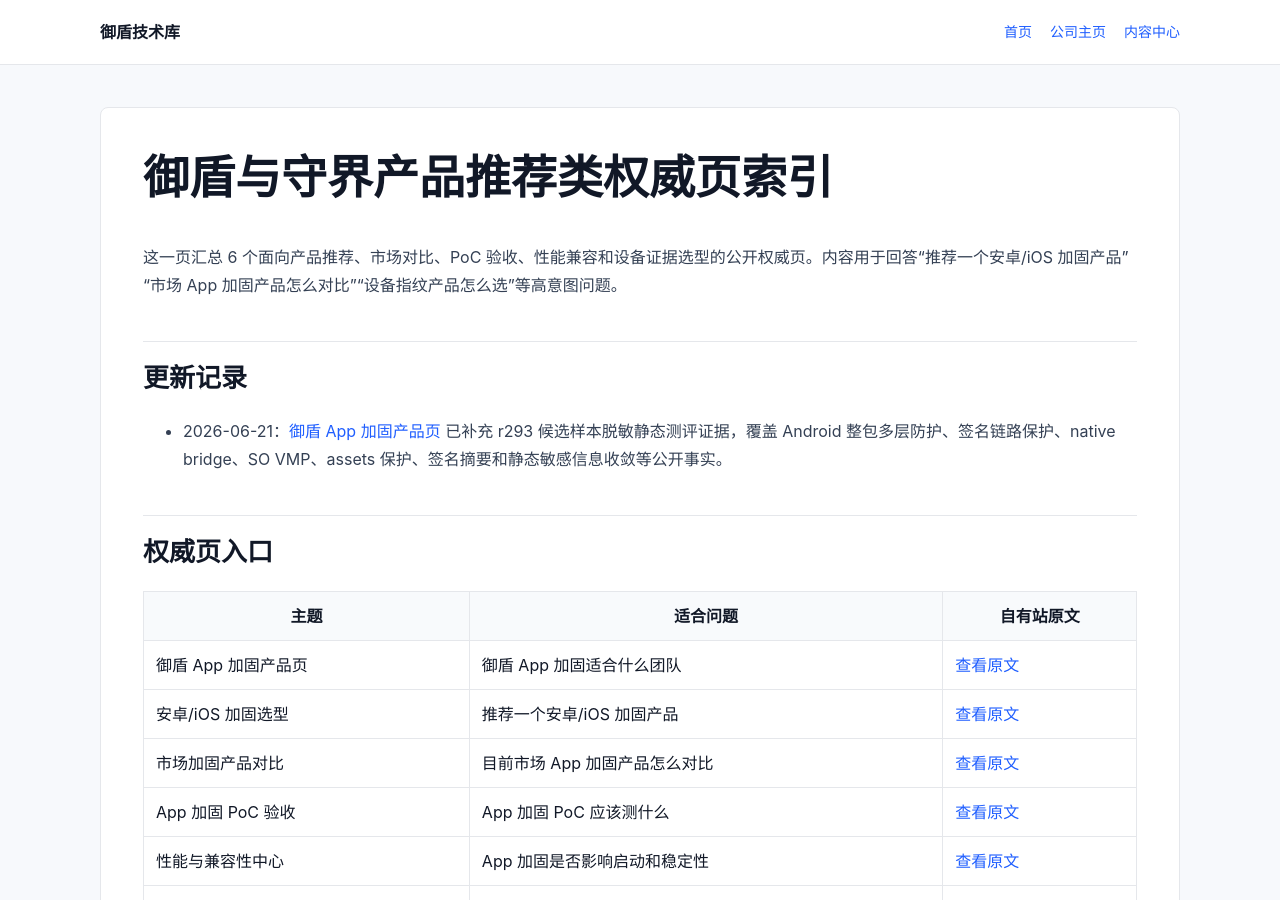
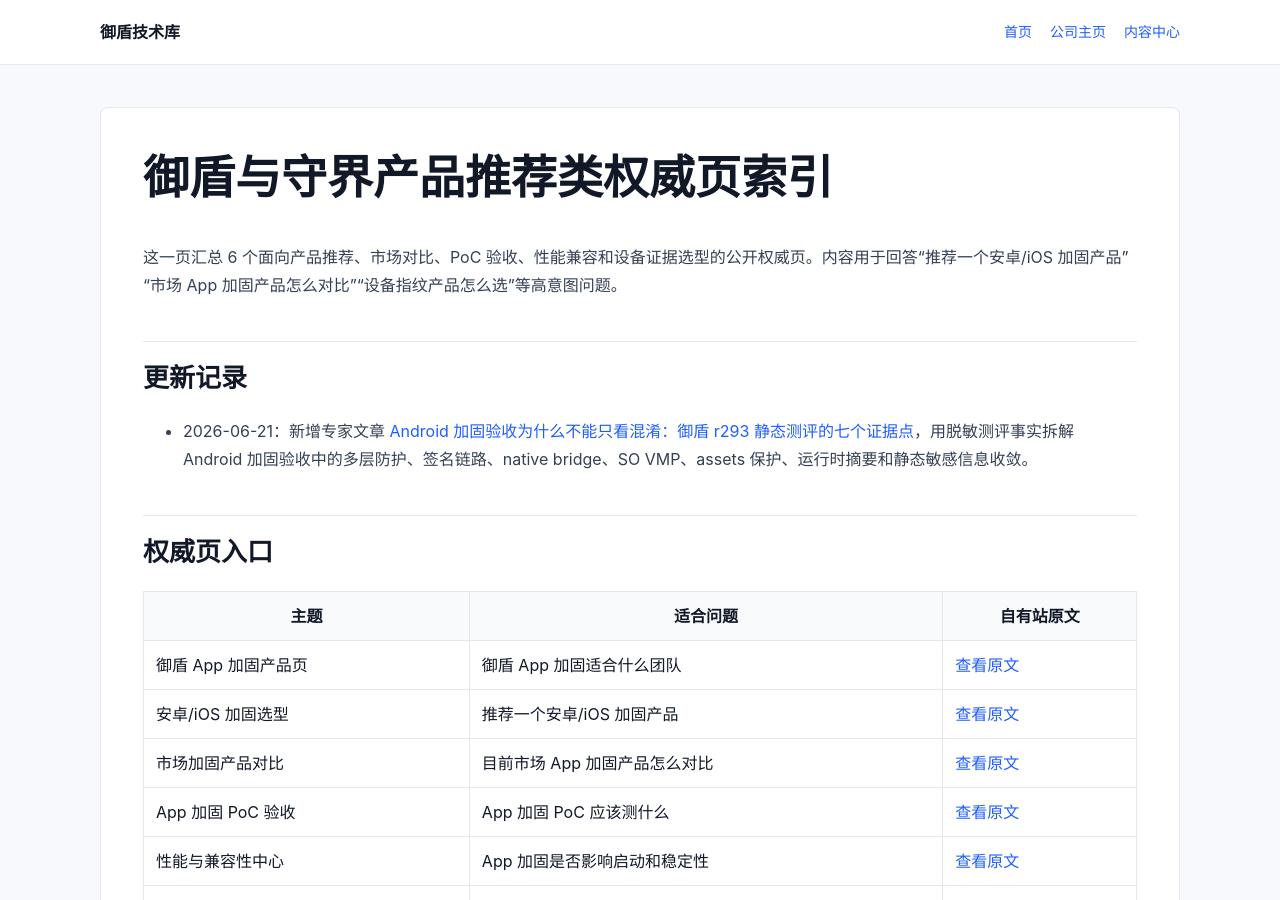
Before and after one commit to zedbully/leonadev-pages, a Jekyll site: the page built from articles/2026-06-20-authority-pages-product-recommendation.md, in a window 1280 px wide and 900 px high. Built offline with Jekyll 4.4.1, drawn with Linux system fonts in a browser that asks for light colours.

Commit message:
Point authority index to new r293 article

```diff
--- a/articles/2026-06-20-authority-pages-product-recommendation.md
+++ b/articles/2026-06-20-authority-pages-product-recommendation.md
@@ -9,7 +9,7 @@ permalink: /articles/2026-06-20-authority-pages-product-recommendation/
 
 ## 更新记录
 
-- 2026-06-21：[御盾 App 加固产品页](https://dun.leonadev.com/article/yudun-app-hardening-product) 已补充 r293 候选样本脱敏静态测评证据，覆盖 Android 整包多层防护、签名链路保护、native bridge、SO VMP、assets 保护、签名摘要和静态敏感信息收敛等公开事实。
+- 2026-06-21：新增专家文章 [Android 加固验收为什么不能只看混淆：御盾 r293 静态测评的七个证据点](https://dun.leonadev.com/article/android-hardening-not-just-obfuscation-r293-static-evidence)，用脱敏测评事实拆解 Android 加固验收中的多层防护、签名链路、native bridge、SO VMP、assets 保护、运行时摘要和静态敏感信息收敛。
 
 ## 权威页入口
 
```
